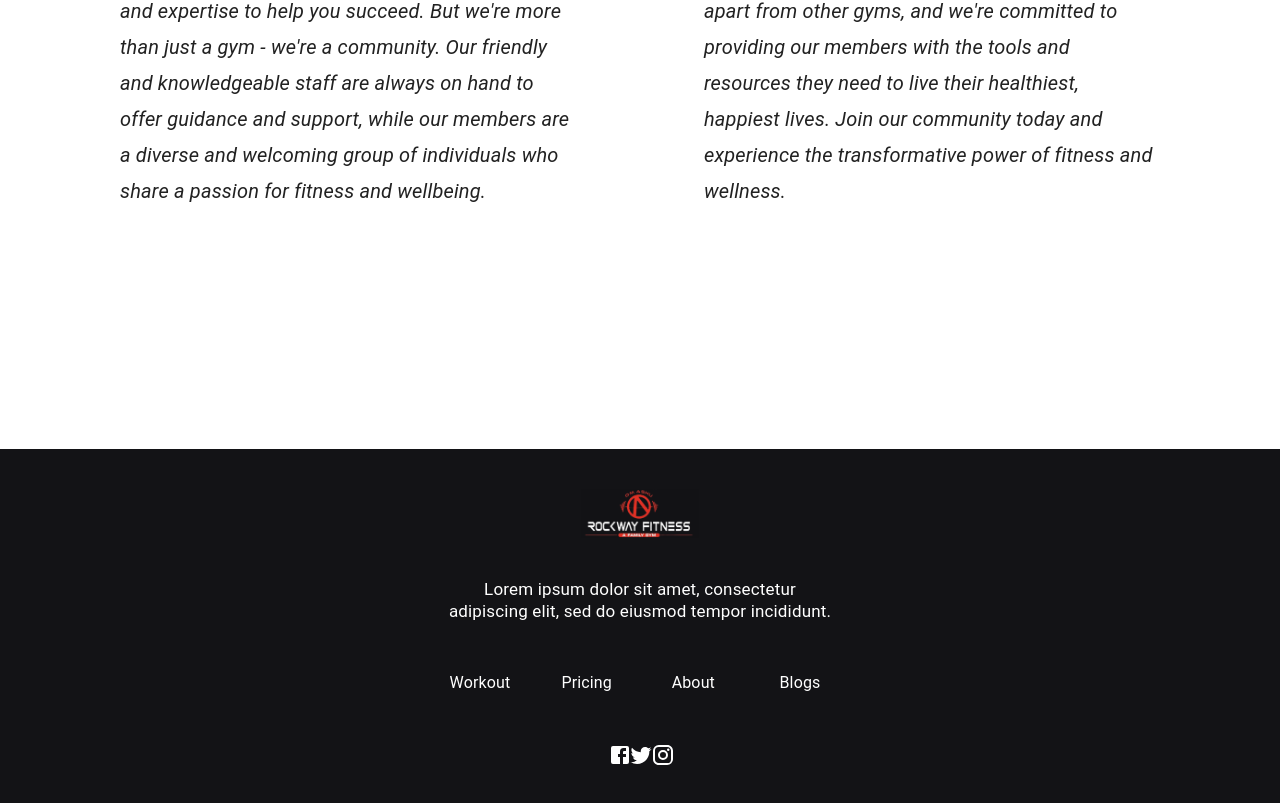
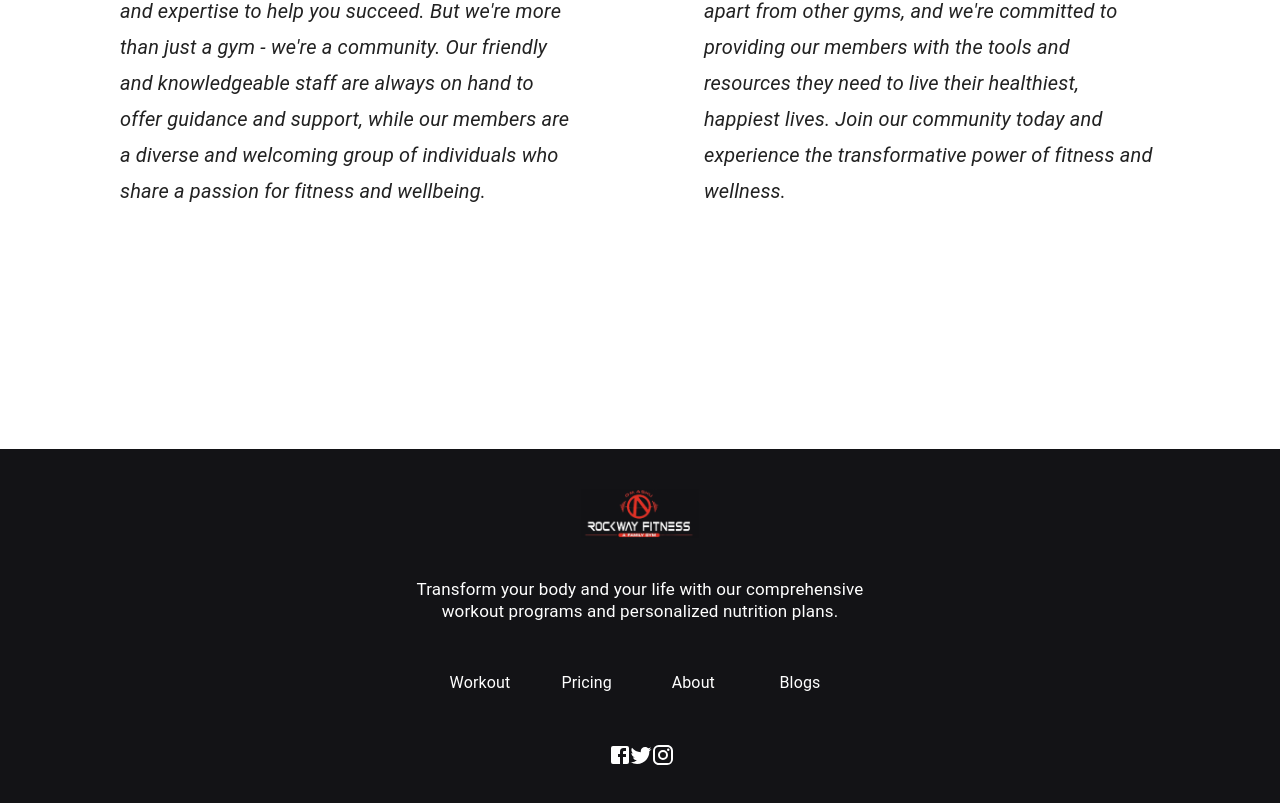
Before and after one commit to NishantGhosle/rockway, a React (Create React App) app in the folder client/: page /about in a window 1280 px wide. Shown: the part 2719-3522 px from the top of the page. Built offline with nearby package versions, Linux system fonts and the light colour scheme.

Commit message:
first commit

```diff
--- a/client/package.json
+++ b/client/package.json
@@ -1,5 +1,5 @@
 {
-  "name": "rockway-web",
+  "name": "rockway",
   "version": "0.1.0",
   "private": true,
   "dependencies": {
@@ -16,6 +16,7 @@
     "@testing-library/user-event": "^13.5.0",
     "axios": "^1.3.5",
     "bootstrap": "^5.2.3",
+    "gh-pages": "^5.0.0",
     "react": "^18.2.0",
     "react-dom": "^18.2.0",
     "react-router-dom": "^6.9.0",
--- a/client/src/components/footer/index.jsx
+++ b/client/src/components/footer/index.jsx
@@ -44,8 +44,8 @@ function Footer() {
               textAlign: "center",
             }}
           >
-            Lorem ipsum dolor sit amet, consectetur <br /> adipiscing elit, sed
-            do eiusmod tempor incididunt.
+            Transform your body and your life with our comprehensive <br />{" "}
+            workout programs and personalized nutrition plans.
           </Typography>
         </Box>
         <Box
@@ -61,7 +61,6 @@ function Footer() {
           <Grid container spacing={2} justifyContent="center">
             <Grid item xs={12} sm={4} md={2}>
               <Typography>
-                {" "}
                 <Link to="/workouts" className={classes.icon}>
                   Workout
                 </Link>
```
Also changed, not shown: 1 other file (tests, documents, lock files or other folders).
